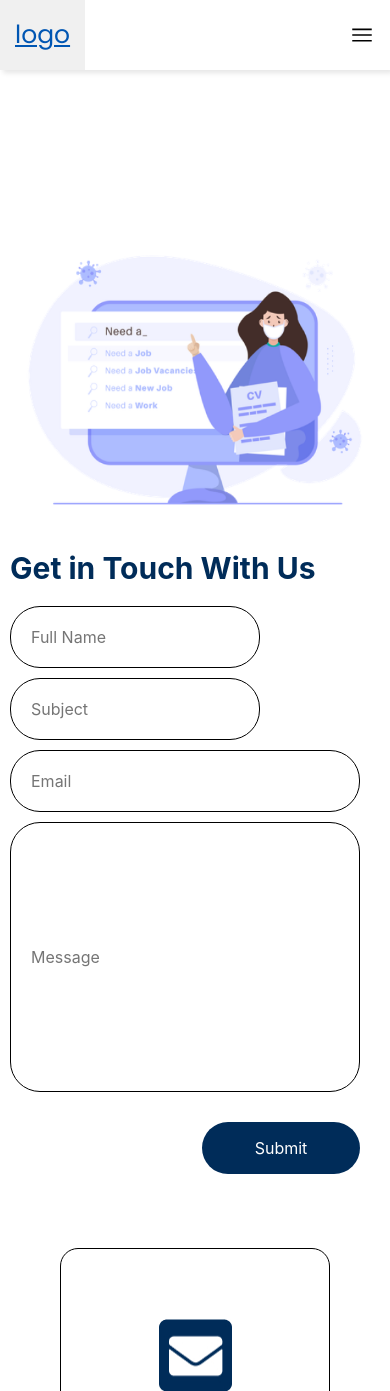
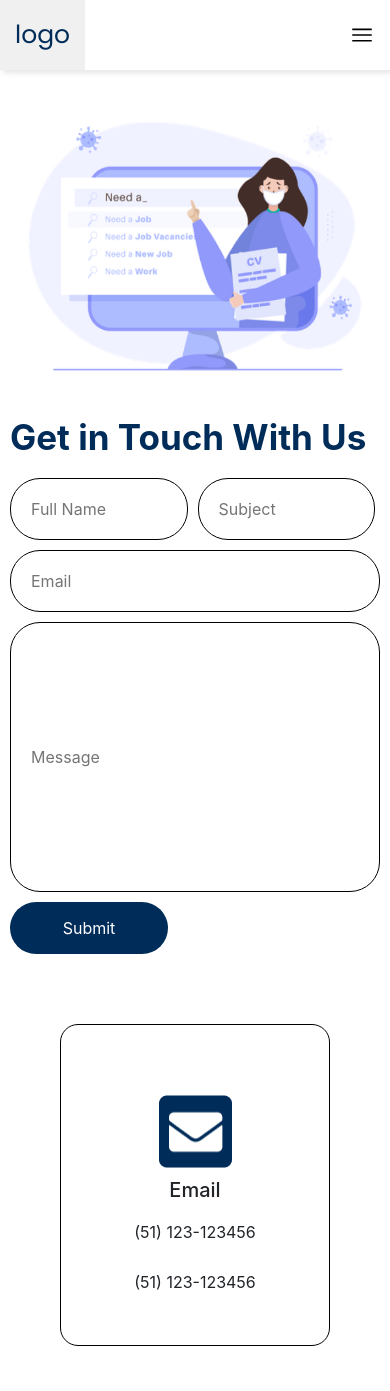
Before and after one commit to rafdev133/internweb, a PHP site: page /contactUs.php in a window 390 px wide. Shown: the top 1391 px of the page. Run offline with PHP 8.4, Linux system fonts and the light colour scheme.

Commit message:
Alpha quality changes

```diff
--- a/include/footer.php
+++ b/include/footer.php
@@ -30,7 +30,6 @@
                     <a href="#">
                         <img src="assets/twitter-footer.jpg" alt="">
                     </a>
-
                 </div>
             </div>
             <div class="company">
--- a/include/navbar.php
+++ b/include/navbar.php
@@ -37,6 +37,17 @@
       const sidebar = document.querySelector('.sidebar')
       sidebar.style.display = 'none'
     }
+
+    function checkScreenSize() {
+      const isLargeScreen = window.innerWidth >= 768;
+      if (isLargeScreen) {
+        hideSidebar();
+      }
+    }
+
+    checkScreenSize();
+    window.addEventListener('resize', checkScreenSize);
+
   </script>
 
   <script>
--- a/includeStyles/footer.css
+++ b/includeStyles/footer.css
@@ -1,4 +1,9 @@
-/*HOME-FOOTER-PAGE*/
+:root {
+  --primary-color: #002c59;
+  --secondary-color: #5c6061;
+  --tertiary-color: #ffffff;
+}
+
 #home-footer-page {
   max-width: 1440px;
   margin: auto;
@@ -19,6 +24,14 @@
 #home-footer-page .social-media .social-media-icon {
   display: flex;
   gap: 10px;
+}
+
+#home-footer-page .social-media .social-media-icon img {
+  transition: transform 0.3s ease, filter 0.3s ease;
+}
+
+#home-footer-page .social-media .social-media-icon img:hover {
+  transform: scale(1.2);
 }
 
 #home-footer-page .company h3 {
--- a/includeStyles/navbar.css
+++ b/includeStyles/navbar.css
@@ -53,6 +53,8 @@
 
 nav a:hover {
   background-color: #f0f0f0;
+  text-decoration: none;
+  color: var(--primary-color);
 }
 
 nav li:first-child {
@@ -60,6 +62,7 @@
 }
 
 nav ul li button {
+  border: none;
   border-radius: 6px;
   width: 130px;
   height: 40px;
@@ -69,7 +72,8 @@
 }
 
 nav .active a {
-  text-decoration: underline;
+  background-color: #f0f0f0;
+  color: var(--primary-color);
 }
 
 .sidebar {
@@ -116,6 +120,10 @@
     justify-content: center;
     padding: 0; /* Remove padding to fit centered content */
   }
+
+  nav ul li button {
+    margin: 0px 75px;
+  }
 }
 
 @media (max-width: 400px) {
--- a/style/contactUs.css
+++ b/style/contactUs.css
@@ -87,7 +87,7 @@
 
 #getInTouch-page .form form {
   display: flex;
-  flex-direction: column;
+  flex-wrap: wrap;
   gap: 10px;
 }
 
@@ -99,16 +99,17 @@
 }
 
 #getInTouch-page .form #fullname {
-  width: 50%;
+  width: 48%;
   height: 62px;
   border-radius: 30px;
   border: 1px solid black;
   font-size: 16px;
   padding: 20px;
+  margin-right: 10px;
 }
 
 #getInTouch-page .form #subject {
-  width: 50%;
+  width: 48%;
   height: 62px;
   border-radius: 30px;
   border: 1px solid black;
@@ -126,13 +127,13 @@
 }
 
 #getInTouch-page .form #message {
+  text-align: start;
   width: 100%;
   height: 270px;
   border-radius: 30px;
   border: 1px solid black;
   font-size: 16px;
   padding-left: 20px;
-  margin-bottom: 20px;
 }
 
 #getInTouch-page .form button {
@@ -244,6 +245,19 @@
     width: 100%;
   }
 
+  #getInTouch-page .form form {
+    flex-direction: row;
+  }
+
+  #getInTouch-page .form #fullname {
+    width: 48%;
+    margin-right: 10px;
+  }
+
+  #getInTouch-page .form #subject {
+    width: 48%;
+  }
+
   /*Contact cards page*/
   #contactUs-cards {
     padding: 60px;
@@ -276,47 +290,17 @@
     border-radius: 6px;
     margin-left: 12px;
   }
+
   /*Get in touch page*/
   #getInTouch-page {
-    margin-top: 100px;
     padding: 10px;
     display: flex;
     flex-direction: column;
   }
 
   #getInTouch-page .image img {
-    margin-top: 50px;
     width: 370px;
     height: 300px;
-  }
-
-  #getInTouch-page .form {
-    width: 370px;
-    height: 628px;
-  }
-
-  #getInTouch-page .form h1 {
-    font-size: 30px;
-  }
-
-  #getInTouch-page .form #fullname {
-    width: 250px;
-    height: 62px;
-  }
-
-  #getInTouch-page .form #subject {
-    width: 250px;
-    height: 62px;
-  }
-
-  #getInTouch-page .form #email {
-    width: 350px;
-    height: 62px;
-  }
-
-  #getInTouch-page .form #message {
-    width: 350px;
-    height: 270px;
   }
 
   #getInTouch-page .form button {
@@ -338,8 +322,13 @@
     width: 100%;
   }
 
-  #getInTouch-page .form {
-    width: 100%;
+  #getInTouch-page .form #fullname {
+    width: 48%;
+    margin-right: 0px;
+  }
+
+  #getInTouch-page .form #subject {
+    width: 48%;
   }
 
   /* ABOUT US MAP PAGE */
```
